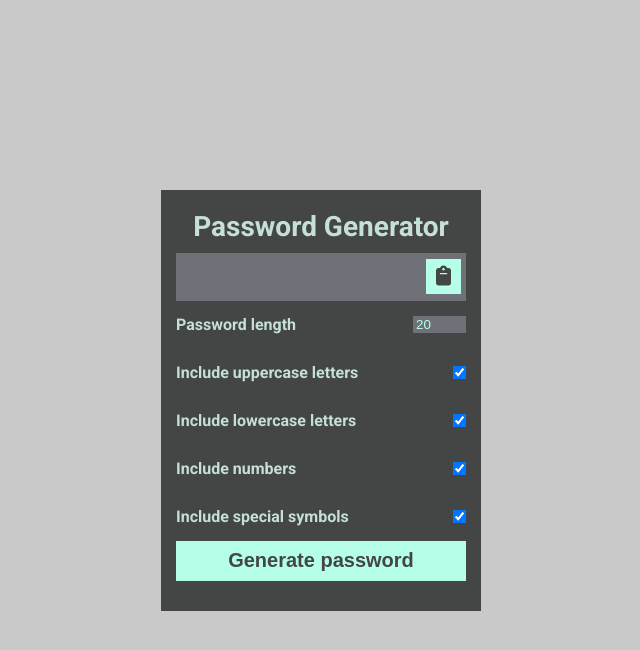
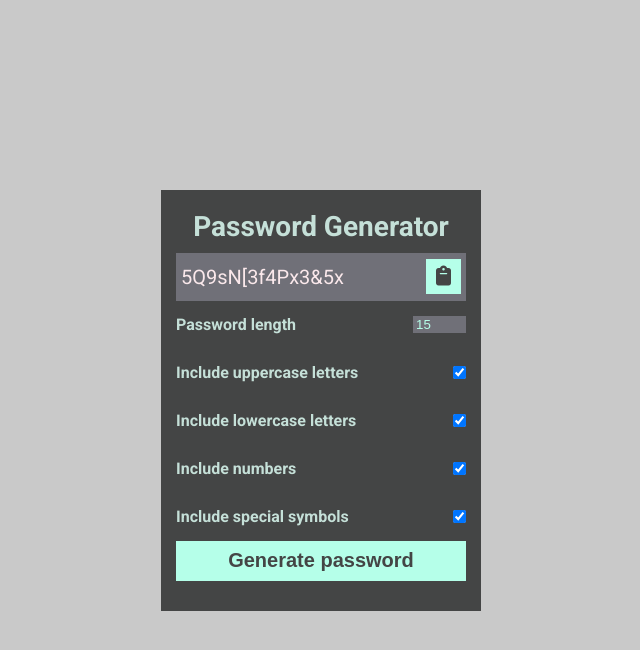
Before and after one commit to max-razhnov/password_generator, a website built with Parcel: page index.html in a window 1280 px wide. Both pictures are taken after a click on the button "Generate password". Shown: the whole page, without its empty margins (319-959 px from the left). Built offline with nearby package versions, Linux system fonts and the light colour scheme.

Commit message:
feat: complete password generator

```diff
--- a/index.html
+++ b/index.html
@@ -19,7 +19,7 @@
         </div>
         <div class="row-item">
           <label class="title">Password length</label>
-          <input id="length" type="number" min="4" max="20" value="20" />
+          <input id="length" type="number" min="4" max="20" value="15" />
         </div>
         <div class="row-item">
           <label class="title">Include uppercase letters</label>
--- a/src/index.ts
+++ b/src/index.ts
@@ -9,7 +9,7 @@ const passLength = document.getElementById("length"),
 
 btnCopy.addEventListener("click", copyToClipboard);
 
-const randomFunc = {
+const objFunc = {
   lower: getRandomLowerCase,
   upper: getRandomUpperCase,
   number: getRandomNumber,
@@ -30,6 +30,7 @@ function copyToClipboard(): string {
       });
   }
 }
+
 function getRandomLowerCase(): string {
   return String.fromCharCode(Math.floor(Math.random() * 26) + 97);
 }
@@ -56,14 +57,21 @@ function passwordGenerate(
 ): string {
   let passwordResult: string = "";
   const typesCount: number = +lower + +upper + +number + +symbol;
-  console.log("length:", length);
-  console.log("typesCount:", typesCount);
-  const arr = [{ lower }, { upper }, { number }, { symbol }];
-  arr.filter(item => {
-    console.log(Object.values(item)[0]);
+  if (typesCount === 0 || length < 4 || length > 20) {
+    return passwordResult;
+  }
+  const arrOfTypes: string[] = [];
+  [{ lower }, { upper }, { number }, { symbol }].forEach(item => {
+    Object.values(item)[0] ? arrOfTypes.push(Object.keys(item)[0]) : null;
   });
+  for (let i = 0; i < length; i++) {
+    passwordResult += objFunc[
+      arrOfTypes[Math.floor(Math.random() * arrOfTypes.length)]
+    ]();
+  }
   return passwordResult;
 }
+
 btnGenerate.addEventListener("click", (): void => {
   const length: number = +(<HTMLInputElement>passLength).value,
     hasLowerCase: boolean = (<HTMLInputElement>lowerCase).checked,
```
